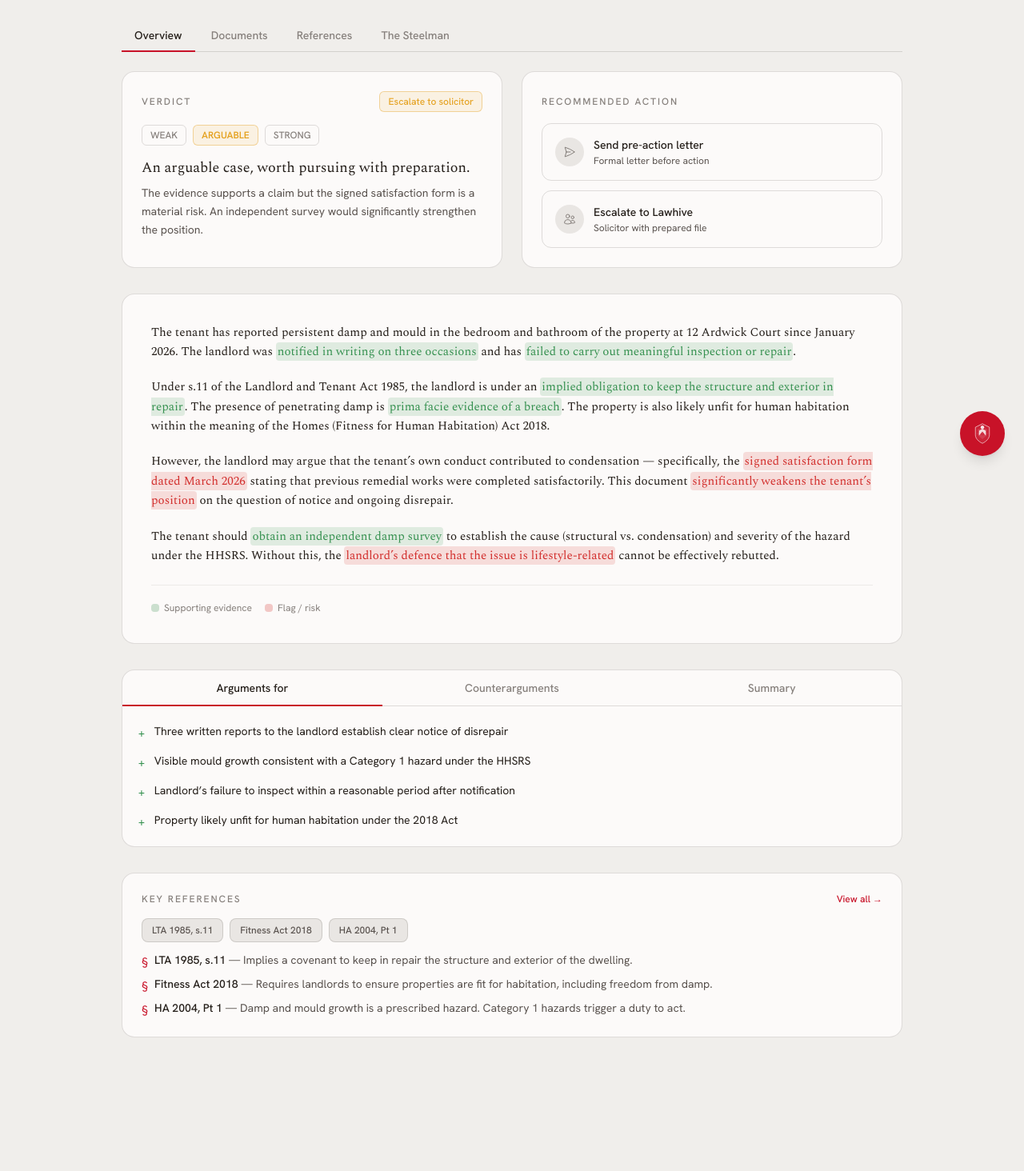
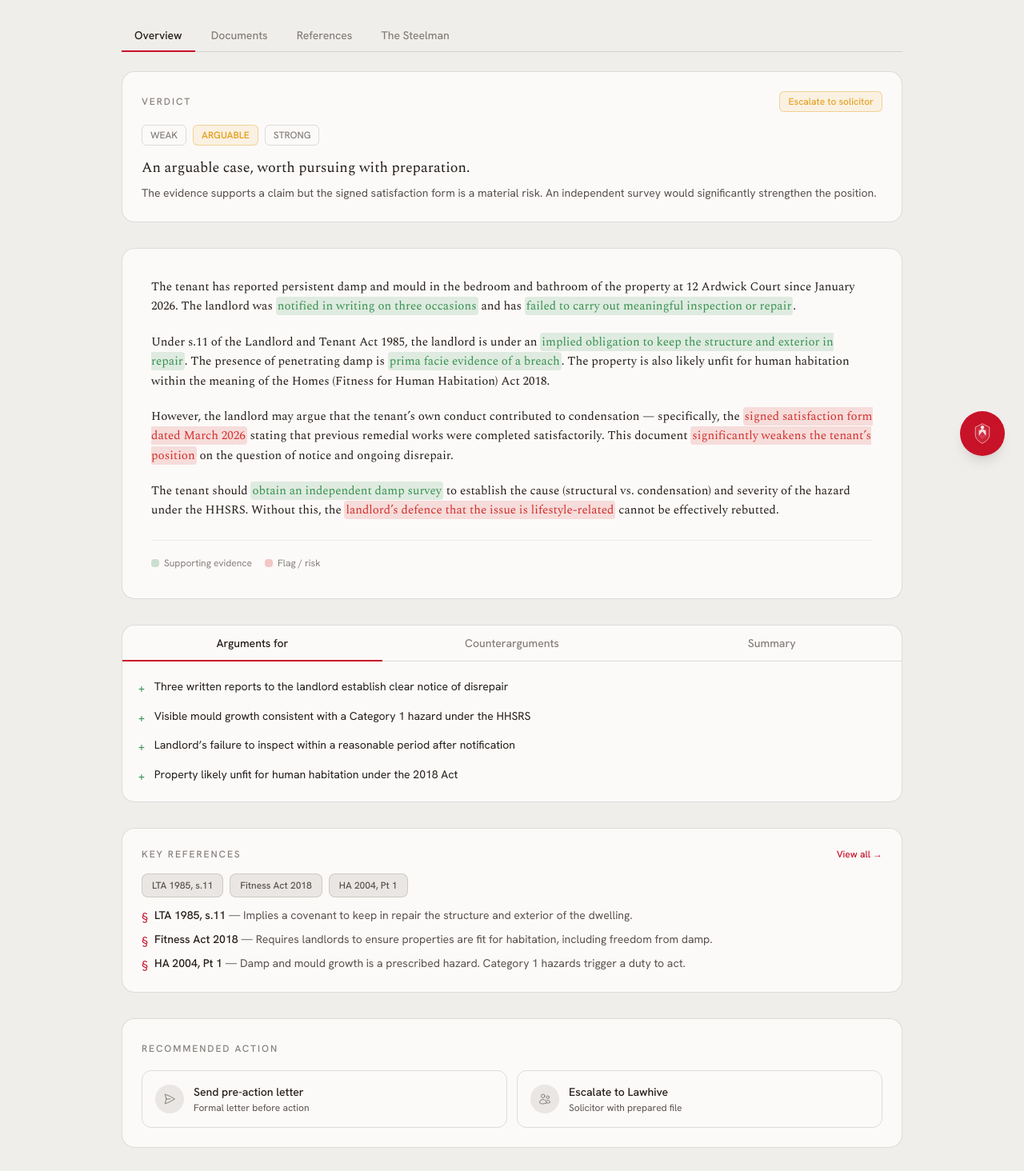
Before and after one commit to richard7ao/Hivelaw_hackathon, a Next.js app: page /demo/report in a window 1280 px wide. Shown: the part 206-1670 px from the top of the page at 80% size. Before the commit the page ends 1535 px from the top, so only its background shows below. Built offline with nearby package versions, Linux system fonts and the light colour scheme.

Commit message:
layout: verdict at top, recommended action at bottom of Overview
Verdict card stays at the top. Recommended action (send letter /
escalate) moves to the bottom after key references. Action buttons
now in a 2-column grid on larger screens.

Co-Authored-By: Claude Opus 4.6 <noreply@anthropic.com>

```diff
--- a/src/app/demo/report/page.tsx
+++ b/src/app/demo/report/page.tsx
@@ -514,8 +514,7 @@ export default function ReportPage() {
           {/* ==================== OVERVIEW ==================== */}
           {activeTab === "Overview" && (
             <div className="space-y-8">
-              {/* Verdict + Recommended action — top of page */}
-              <div className="grid grid-cols-1 gap-6 lg:grid-cols-2">
+              {/* Verdict — top of page */}
               <div className="rounded-2xl border border-line bg-paper p-6">
                 <div className="flex items-center justify-between">
                   <span className="text-xs font-medium uppercase tracking-[0.16em] text-ink-faint">Verdict</span>
@@ -530,30 +529,6 @@ export default function ReportPage() {
                 </div>
                 <p className="mt-4 font-serif text-lg leading-snug text-ink">An arguable case, worth pursuing with preparation.</p>
                 <p className="mt-2 text-sm leading-relaxed text-ink-soft">The evidence supports a claim but the signed satisfaction form is a material risk. An independent survey would significantly strengthen the position.</p>
-                </div>
-
-                <div className="rounded-2xl border border-line bg-paper p-6">
-                  <span className="text-xs font-medium uppercase tracking-[0.16em] text-ink-faint">Recommended action</span>
-                  <div className="mt-4 space-y-3">
-                    <button onClick={() => setDecision("submit")} className={`flex w-full items-center gap-3 rounded-xl border p-4 text-left transition-colors ${decision === "submit" ? "border-verdict-green/40 bg-verdict-green/5" : "border-line hover:bg-canvas-deep"}`}>
-                      <span className={`flex h-9 w-9 shrink-0 items-center justify-center rounded-full ${decision === "submit" ? "bg-verdict-green/20" : "bg-canvas-deep"}`}>
-                        <svg className={`h-4 w-4 ${decision === "submit" ? "text-verdict-green" : "text-ink-faint"}`} fill="none" viewBox="0 0 24 24" stroke="currentColor" strokeWidth={1.5}><path strokeLinecap="round" strokeLinejoin="round" d="M6 12L3.269 3.126A59.768 59.768 0 0121.485 12 59.77 59.77 0 013.27 20.876L5.999 12zm0 0h7.5" /></svg>
-                      </span>
-                      <div><p className="text-sm font-medium text-ink">Send pre-action letter</p><p className="mt-0.5 text-xs text-ink-soft">Formal letter before action</p></div>
-                    </button>
-                    <button onClick={() => setDecision("escalate")} className={`flex w-full items-center gap-3 rounded-xl border p-4 text-left transition-colors ${decision === "escalate" ? "border-accent/40 bg-accent-tint" : "border-line hover:bg-canvas-deep"}`}>
-                      <span className={`flex h-9 w-9 shrink-0 items-center justify-center rounded-full ${decision === "escalate" ? "bg-accent/15" : "bg-canvas-deep"}`}>
-                        <svg className={`h-4 w-4 ${decision === "escalate" ? "text-accent" : "text-ink-faint"}`} fill="none" viewBox="0 0 24 24" stroke="currentColor" strokeWidth={1.5}><path strokeLinecap="round" strokeLinejoin="round" d="M15 19.128a9.38 9.38 0 002.625.372 9.337 9.337 0 004.121-.952 4.125 4.125 0 00-7.533-2.493M15 19.128v-.003c0-1.113-.285-2.16-.786-3.07M15 19.128v.106A12.318 12.318 0 018.624 21c-2.331 0-4.512-.645-6.374-1.766l-.001-.109a6.375 6.375 0 0111.964-3.07M12 6.375a3.375 3.375 0 11-6.75 0 3.375 3.375 0 016.75 0zm8.25 2.25a2.625 2.625 0 11-5.25 0 2.625 2.625 0 015.25 0z" /></svg>
-                      </span>
-                      <div><p className="text-sm font-medium text-ink">Escalate to Lawhive</p><p className="mt-0.5 text-xs text-ink-soft">Solicitor with prepared file</p></div>
-                    </button>
-                    {decision && (
-                      <button onClick={() => setSubmitted(true)} className="mt-2 inline-flex w-full items-center justify-center gap-2 rounded-full bg-accent px-6 py-3 text-sm font-medium text-paper transition-colors hover:bg-accent-deep">
-                        {decision === "escalate" ? "Escalate to Lawhive" : "Prepare letter"}<span aria-hidden>&rarr;</span>
-                      </button>
-                    )}
-                  </div>
-                </div>
               </div>
 
               {/* Report body */}
@@ -598,6 +573,30 @@ export default function ReportPage() {
                     <div key={r.id} className="flex items-start gap-2 text-sm"><span className="mt-0.5 text-accent">&#167;</span><div><span className="font-medium text-ink">{r.shortLabel}</span><span className="text-ink-soft"> — {r.summary}</span></div></div>
                   ))}
                 </div>
+              </div>
+
+              {/* Recommended action — bottom */}
+              <div className="rounded-2xl border border-line bg-paper p-6">
+                <span className="text-xs font-medium uppercase tracking-[0.16em] text-ink-faint">Recommended action</span>
+                <div className="mt-4 grid grid-cols-1 gap-3 sm:grid-cols-2">
+                  <button onClick={() => setDecision("submit")} className={`flex items-center gap-3 rounded-xl border p-4 text-left transition-colors ${decision === "submit" ? "border-verdict-green/40 bg-verdict-green/5" : "border-line hover:bg-canvas-deep"}`}>
+                    <span className={`flex h-9 w-9 shrink-0 items-center justify-center rounded-full ${decision === "submit" ? "bg-verdict-green/20" : "bg-canvas-deep"}`}>
+                      <svg className={`h-4 w-4 ${decision === "submit" ? "text-verdict-green" : "text-ink-faint"}`} fill="none" viewBox="0 0 24 24" stroke="currentColor" strokeWidth={1.5}><path strokeLinecap="round" strokeLinejoin="round" d="M6 12L3.269 3.126A59.768 59.768 0 0121.485 12 59.77 59.77 0 013.27 20.876L5.999 12zm0 0h7.5" /></svg>
+                    </span>
+                    <div><p className="text-sm font-medium text-ink">Send pre-action letter</p><p className="mt-0.5 text-xs text-ink-soft">Formal letter before action</p></div>
+                  </button>
+                  <button onClick={() => setDecision("escalate")} className={`flex items-center gap-3 rounded-xl border p-4 text-left transition-colors ${decision === "escalate" ? "border-accent/40 bg-accent-tint" : "border-line hover:bg-canvas-deep"}`}>
+                    <span className={`flex h-9 w-9 shrink-0 items-center justify-center rounded-full ${decision === "escalate" ? "bg-accent/15" : "bg-canvas-deep"}`}>
+                      <svg className={`h-4 w-4 ${decision === "escalate" ? "text-accent" : "text-ink-faint"}`} fill="none" viewBox="0 0 24 24" stroke="currentColor" strokeWidth={1.5}><path strokeLinecap="round" strokeLinejoin="round" d="M15 19.128a9.38 9.38 0 002.625.372 9.337 9.337 0 004.121-.952 4.125 4.125 0 00-7.533-2.493M15 19.128v-.003c0-1.113-.285-2.16-.786-3.07M15 19.128v.106A12.318 12.318 0 018.624 21c-2.331 0-4.512-.645-6.374-1.766l-.001-.109a6.375 6.375 0 0111.964-3.07M12 6.375a3.375 3.375 0 11-6.75 0 3.375 3.375 0 016.75 0zm8.25 2.25a2.625 2.625 0 11-5.25 0 2.625 2.625 0 015.25 0z" /></svg>
+                    </span>
+                    <div><p className="text-sm font-medium text-ink">Escalate to Lawhive</p><p className="mt-0.5 text-xs text-ink-soft">Solicitor with prepared file</p></div>
+                  </button>
+                </div>
+                {decision && (
+                  <button onClick={() => setSubmitted(true)} className="mt-4 inline-flex w-full items-center justify-center gap-2 rounded-full bg-accent px-6 py-3 text-sm font-medium text-paper transition-colors hover:bg-accent-deep">
+                    {decision === "escalate" ? "Escalate to Lawhive" : "Prepare letter"}<span aria-hidden>&rarr;</span>
+                  </button>
+                )}
               </div>
             </div>
           )}
```
Lines whose indentation alone changed are shown as unchanged.
